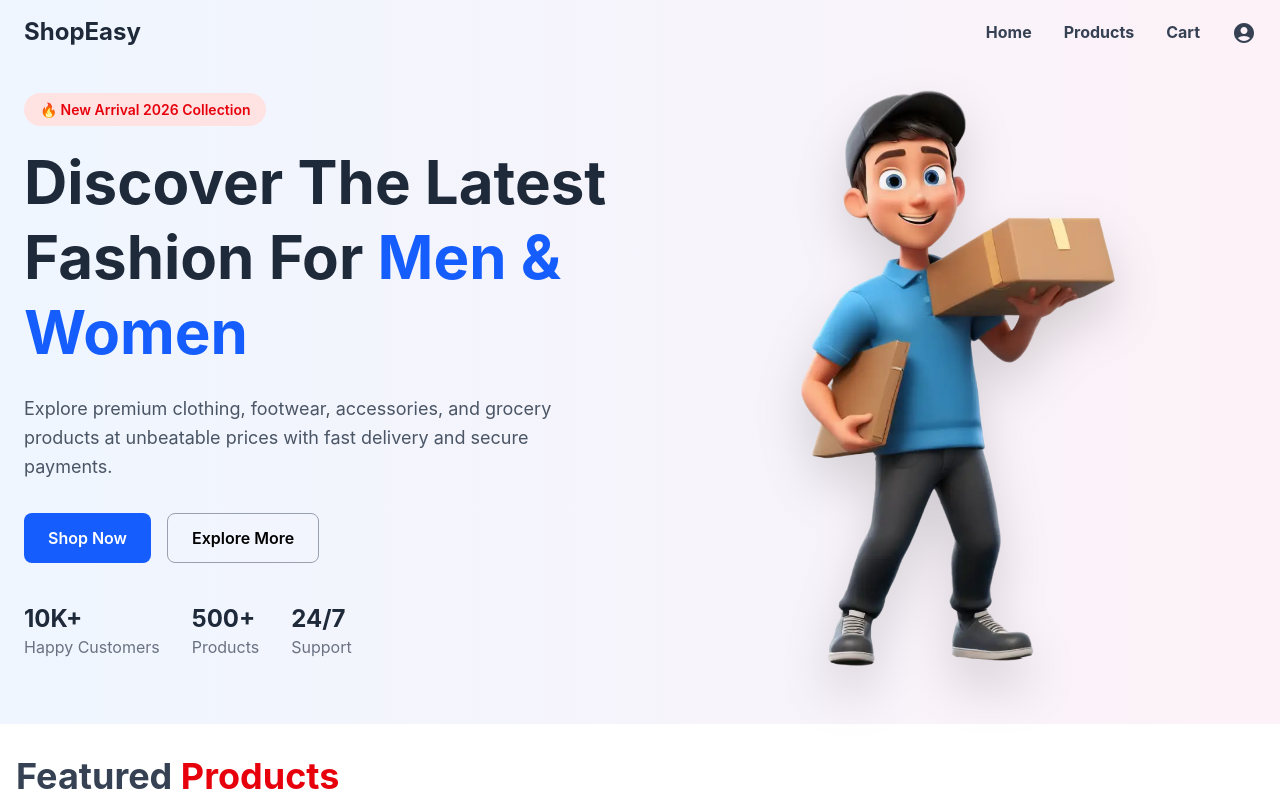
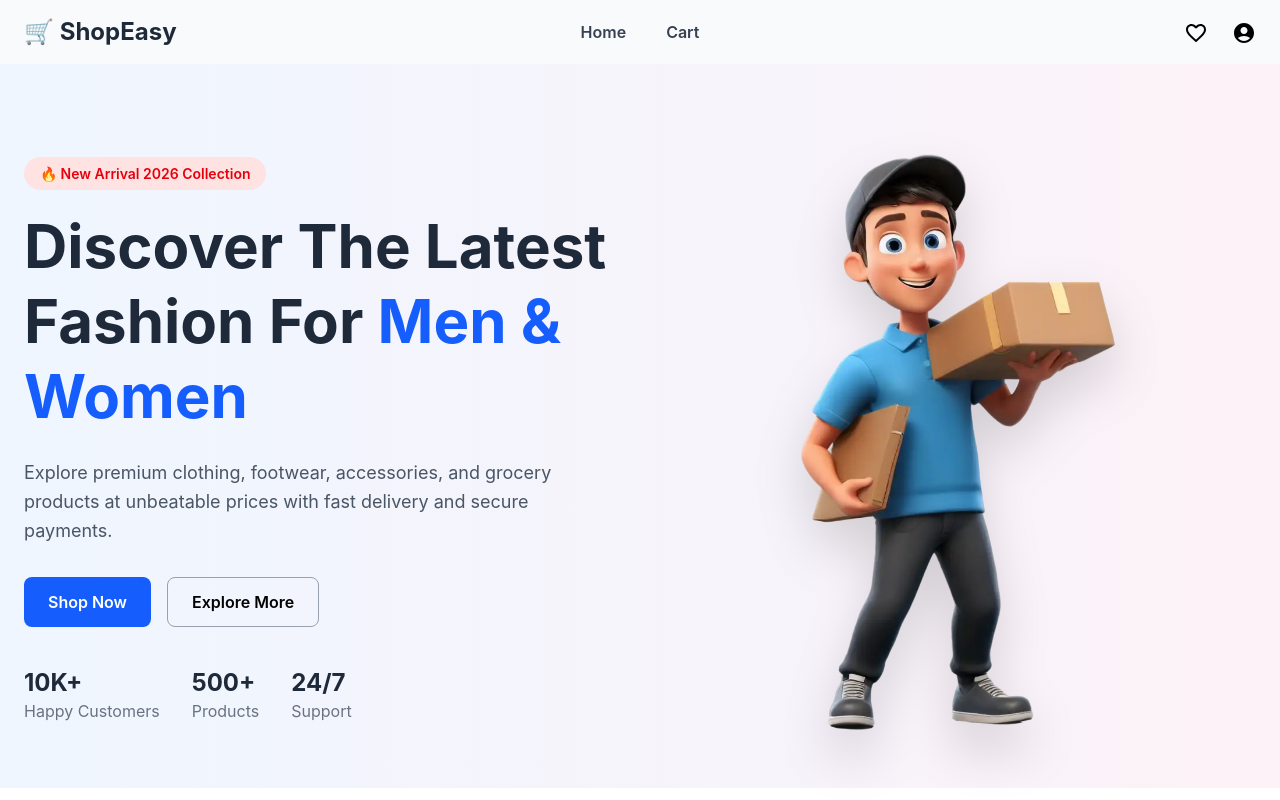
Before and after one commit to Abhishekrajput1234/ecommerce, a React (Vite) app in the folder front-end/e-commerce/: page / in a window 1280 px wide. Shown: the top 800 px of the page. Built offline with nearby package versions, Linux system fonts and the light colour scheme; no server answers.

Commit message:
adding new feature

```diff
--- a/front-end/e-commerce/package.json
+++ b/front-end/e-commerce/package.json
@@ -20,6 +20,7 @@
     "react-dom": "^19.2.4",
     "react-icons": "^5.6.0",
     "react-router-dom": "^7.15.1",
+    "swiper": "^14.0.1",
     "tailwindcss": "^4.2.2"
   },
   "devDependencies": {
--- a/front-end/e-commerce/src/components/Header.jsx
+++ b/front-end/e-commerce/src/components/Header.jsx
@@ -1,21 +1,47 @@
 import { useState } from 'react';
 import MenuIcon from '@mui/icons-material/Menu';
 import AccountCircleIcon from '@mui/icons-material/AccountCircle';
+import FavoriteBorderIcon from '@mui/icons-material/FavoriteBorder';
 import { Link } from 'react-router-dom';
 export default function Header(){
     const[open,setOpen]=useState(false)
     return(<>
 
-  <div className=" top-0 left-0 w-full   fixed z-50 bg-transparent">
-    <div className="max-w-7xl mx-auto flex justify-between items-center py-4 px-6">
-<h3 className="text-gray-800 font-bold capitalize text-2xl">ShopEasy</h3>
-<ul className=" md:flex hidden   gap-8 items-center capitalize text-gray-700 font-bold  cursor-pointer">
-<li><Link to="/">home</Link></li>
-<li><Link to="/">Products</Link></li>
-<li><Link to="/cart">cart</Link></li>
-<li ><Link to="/register"><AccountCircleIcon fontSize="medium"/></Link></li>
+  <div className=" top-0 left-0 w-full  bg-gray-50 shadow-sm  z-50 ">
+    <div className="max-w-7xl mx-auto flex items-center py-4 px-6">
 
-</ul>
+    {/* Left */}
+    <div className="flex-1">
+        <h3 className="text-gray-800 font-bold text-2xl">
+            🛒 ShopEasy
+        </h3>
+    </div>
+
+    {/* Center */}
+    <ul className="hidden md:flex flex-1 justify-center gap-10 font-semibold text-gray-700 capitalize">
+        <li>
+            <Link to="/" className="hover:text-blue-600">
+                Home
+            </Link>
+        </li>
+
+        <li>
+            <Link to="/cart" className="hover:text-blue-600">
+                Cart
+            </Link>
+        </li>
+    </ul>
+
+    {/* Right */}
+    <div className="hidden md:flex flex-1 justify-end items-center gap-6">
+        <Link to="/wishlist" className="hover:text-red-500">
+            <FavoriteBorderIcon />
+        </Link>
+
+        <Link to="/register" className="hover:text-blue-600">
+            <AccountCircleIcon />
+        </Link>
+    </div>
 
 
 <div className="md:hidden text-xl cursor-pointer  " onClick={()=>setOpen(!open)} >
@@ -25,13 +51,14 @@ export default function Header(){
 {
     open &&(
 
-  <div className="mb-4 border-t border-gray-300">
+  <div className="mb-1  border-t border-gray-300">
 <ul className="  md:hidden flex flex-col text-center p-3 gap-2 items-center font-bold  capitalize ">
 <li><Link to="/">home</Link></li>
-<li><Link to="/">Products</Link></li>
+
 <li><Link to="/cart">cart</Link></li>
-<li className="bg-blue-400 text-white capitalize px-4 py-1 rounded-lg "><Link to="/register">
-<AccountCircleIcon/>
+<li><Link to="/wishlist"><FavoriteBorderIcon fontSize="medium" /></Link></li>
+<li><Link to="/register">
+<AccountCircleIcon fontSize="medium" />
 </Link></li>
 
 </ul>
--- a/front-end/e-commerce/src/pages/Buynow.jsx
+++ b/front-end/e-commerce/src/pages/Buynow.jsx
@@ -6,6 +6,30 @@ export default function Buynow({buyproduct}){
     const navigate = useNavigate()
 
     const [quantity, setQuantity]  = useState(1)
+
+    const buyNowHandler = ()=>{
+
+    const user =  localStorage.getItem("user")
+
+      if(!user){
+        alert("please register first")
+        navigate("/register")
+        return;
+      }
+
+       navigate("/checkout", {
+      state: {
+        product: buyproduct,
+      quantity: quantity,
+      },
+    });
+
+
+    }
+
+
+
+
 
     return(<>
 
@@ -107,14 +131,9 @@ export default function Buynow({buyproduct}){
 </button>
 
 <button
-  onClick={() =>
-    navigate("/checkout", {
-      state: {
-        product: buyproduct,
-        quantity: quantity,
-      },
-    })
-  }
+  onClick={ buyNowHandler}
+
+
   className="bg-blue-600 px-8 py-2 text-sm font-medium rounded-lg cursor-pointer text-white"
 >
   Buy Now
--- a/front-end/e-commerce/src/pages/Login.jsx
+++ b/front-end/e-commerce/src/pages/Login.jsx
@@ -43,6 +43,8 @@ const submithandler=async(e)=>{
           "https://ecommerce-33jn.onrender.com/login",
             login
         );
+
+
 
         console.log(res.data);
 
--- a/front-end/e-commerce/src/pages/Register.jsx
+++ b/front-end/e-commerce/src/pages/Register.jsx
@@ -39,6 +39,7 @@ export default function Register(){
 
         alert("register successfully")
 
+        localStorage.setItem("user",JSON.stringify(user))
 
 
 
--- /dev/null
+++ b/package.json
@@ -0,0 +1,5 @@
+{
+  "dependencies": {
+    "swiper": "^14.0.1"
+  }
+}
```
Also changed, not shown: 2 other files (tests, documents, lock files or other folders).
